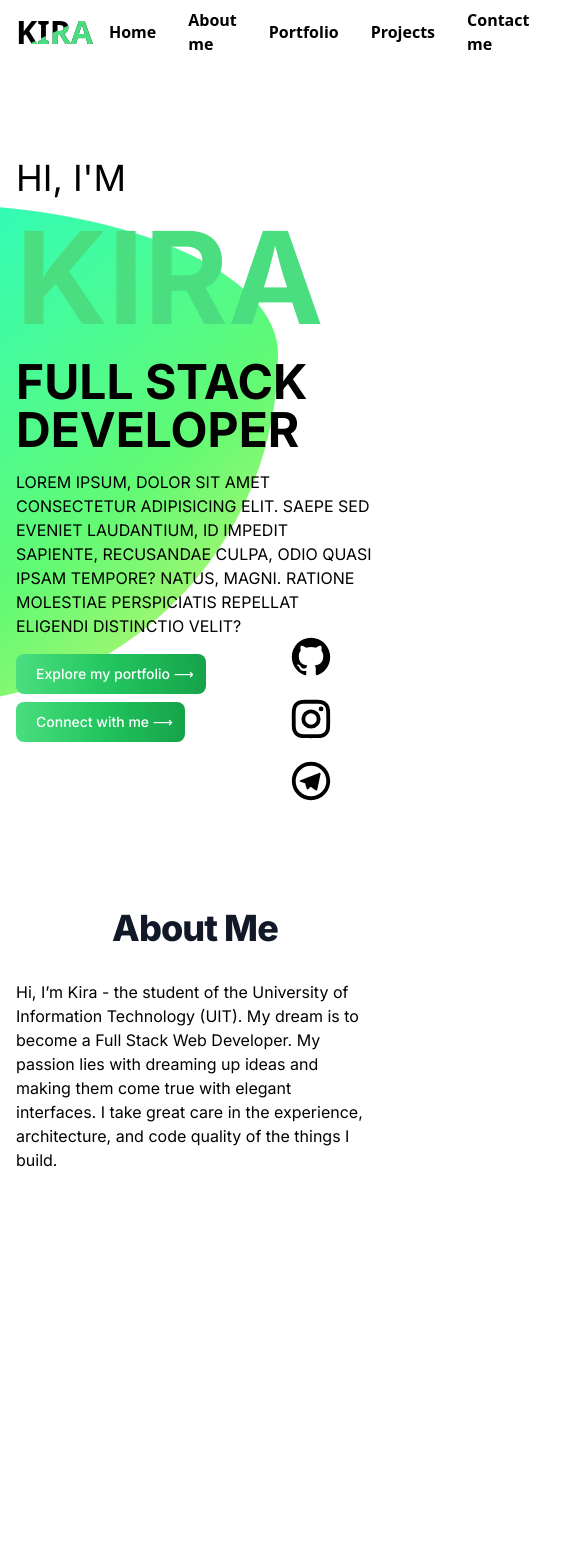
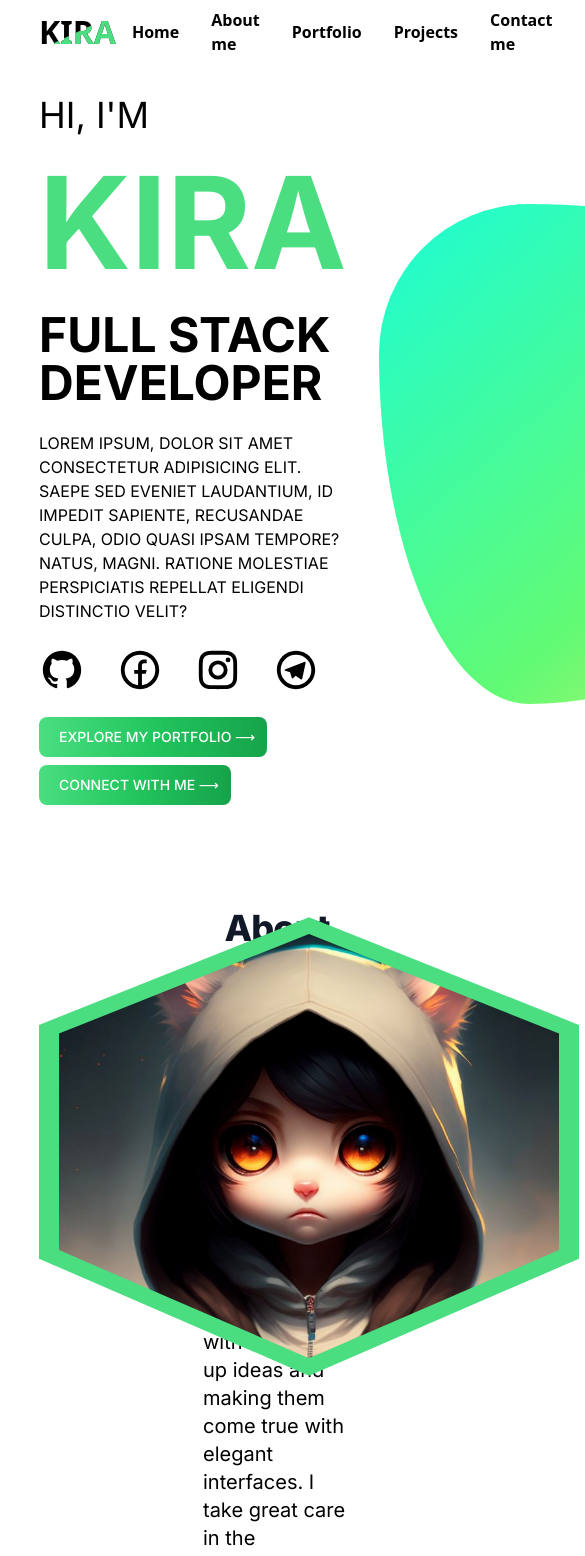
Before and after one commit to Kira-UIT/portfolio, a Next.js app: page / in a window 390 px wide. Shown: the top 1556 px of the page, 585 px wide, since content can reach past the window. Built offline with nearby package versions, Linux system fonts and the light colour scheme.

Commit message:
[Add]. Implement scroll to top

```diff
--- a/src/components/AboutMe/AboutMe.tsx
+++ b/src/components/AboutMe/AboutMe.tsx
@@ -1,19 +1,27 @@
-import React, { FC } from "react";
+import Image from "next/image";
+import { FC } from "react";
 
 const AboutMe: FC = () => {
   return (
-    <div id="about-me" className="min-h-screen pt-16">
-      <h2 className="mb-8 text-center text-4xl font-extrabold tracking-tight text-gray-900 dark:text-white">
-        About Me
-      </h2>
-      <div className="grid grid-cols-1 gap-4">
-        <article>
-          Hi, I&rsquo;m Kira - the student of the University of Information
-          Technology (UIT). My dream is to become a Full Stack Web Developer. My
-          passion lies with dreaming up ideas and making them come true with
-          elegant interfaces. I take great care in the experience, architecture,
-          and code quality of the things I build.
-        </article>
+    <div id="about-me" className="flex min-h-screen items-center pt-16">
+      <div className="grid h-full grid-cols-2 gap-4">
+        <div className="hexagon flex items-center">
+          <div className="hexagon-background">
+            <Image src="/avatar.png" alt="" width={500} height={500} />
+          </div>
+        </div>
+        <div>
+          <h2 className="mb-8 text-center text-4xl font-extrabold tracking-tight text-gray-900 dark:text-white">
+            About Me
+          </h2>
+          <article className="text-xl">
+            Hi, I&rsquo;m Kira - the student of the University of Information
+            Technology (UIT). My dream is to become a Full Stack Web Developer.
+            My passion lies with dreaming up ideas and making them come true
+            with elegant interfaces. I take great care in the experience,
+            architecture, and code quality of the things I build.
+          </article>
+        </div>
       </div>
     </div>
   );
--- a/src/components/Banner/Banner.tsx
+++ b/src/components/Banner/Banner.tsx
@@ -1,13 +1,13 @@
 import Link from "next/link";
-import React, { FC } from "react";
+import { FC } from "react";
 
 const Banner: FC = () => {
   return (
     <div
       id="banner"
-      className="banner relative flex w-full items-center justify-between"
+      className="banner relative flex w-full items-center justify-between gap-8"
     >
-      <div className="absolute top-1/2 z-10 -translate-y-1/2 space-y-4 uppercase">
+      <div className=" z-10 space-y-6 uppercase">
         <h2 className="text-4xl">Hi, I&apos;m</h2>
         <h2 className="text-9xl font-bold text-green-400">Kira</h2>
         <h3 className="text-5xl font-bold">Full Stack Developer</h3>
@@ -17,25 +17,7 @@ const Banner: FC = () => {
           ipsam tempore? Natus, magni. Ratione molestiae perspiciatis repellat
           eligendi distinctio velit?
         </p>
-        <div>
-          <button
-            type="button"
-            className="mb-2 mr-2 rounded-lg bg-gradient-to-r from-green-400 via-green-500 to-green-600 py-2.5 pl-5 pr-3 text-center text-sm font-medium text-white hover:bg-gradient-to-br focus:outline-none focus:ring-4 focus:ring-green-300 dark:focus:ring-green-800"
-          >
-            Explore my portfolio &#x27F6;
-          </button>
-          <button
-            type="button"
-            className="mb-2 mr-2 rounded-lg bg-gradient-to-r from-green-400 via-green-500 to-green-600 py-2.5 pl-5 pr-3 text-center text-sm font-medium text-white hover:bg-gradient-to-br focus:outline-none focus:ring-4 focus:ring-green-300 dark:focus:ring-green-800"
-          >
-            Connect with me &#x27F6;
-          </button>
-        </div>
-      </div>
-      <div className="absolute right-24">
-        <div className="fancy-border ml-auto" />
-      </div>
-      <div className="absolute bottom-10 right-10 flex flex-col gap-4">
+        <div className="flex gap-8">
           <Link href="https://github.com/" target="_blank">
             <svg
               width="46"
@@ -45,6 +27,17 @@ const Banner: FC = () => {
               xmlns="http://www.w3.org/2000/svg"
             >
               <path d="M12 2C6.475 2 2 6.475 2 12a9.994 9.994 0 0 0 6.838 9.488c.5.087.687-.213.687-.476 0-.237-.013-1.024-.013-1.862-2.512.463-3.162-.612-3.362-1.175-.113-.288-.6-1.175-1.025-1.413-.35-.187-.85-.65-.013-.662.788-.013 1.35.725 1.538 1.025.9 1.512 2.338 1.087 2.912.825.088-.65.35-1.087.638-1.337-2.225-.25-4.55-1.113-4.55-4.938 0-1.088.387-1.987 1.025-2.688-.1-.25-.45-1.275.1-2.65 0 0 .837-.262 2.75 1.026a9.28 9.28 0 0 1 2.5-.338c.85 0 1.7.112 2.5.337 1.912-1.3 2.75-1.024 2.75-1.024.55 1.375.2 2.4.1 2.65.637.7 1.025 1.587 1.025 2.687 0 3.838-2.337 4.688-4.562 4.938.362.312.675.912.675 1.85 0 1.337-.013 2.412-.013 2.75 0 .262.188.574.688.474A10.016 10.016 0 0 0 22 12c0-5.525-4.475-10-10-10Z"></path>
+            </svg>
+          </Link>
+          <Link href="https://facebook.com/" target="_blank">
+            <svg
+              width="46"
+              height="46"
+              fill="currentColor"
+              viewBox="0 0 24 24"
+              xmlns="http://www.w3.org/2000/svg"
+            >
+              <path d="M13 19.938A8.001 8.001 0 0 0 12 4a8 8 0 0 0-1 15.938V14H9v-2h2v-1.654c0-1.337.14-1.822.4-2.311A2.72 2.72 0 0 1 12.536 6.9c.382-.205.857-.328 1.687-.381.329-.021.755.005 1.278.08v1.9H15c-.917 0-1.296.043-1.522.164a.727.727 0 0 0-.314.314c-.12.226-.164.45-.164 1.368V12h2.5l-.5 2h-2v5.938ZM12 22C6.477 22 2 17.523 2 12S6.477 2 12 2s10 4.477 10 10-4.477 10-10 10Z"></path>
             </svg>
           </Link>
           <Link href="https://www.instagram.com/" target="_blank">
@@ -70,6 +63,24 @@ const Banner: FC = () => {
             </svg>
           </Link>
         </div>
+        <div>
+          <Link
+            href="#portfolio"
+            className="mb-2 mr-2 inline-flex items-center rounded-lg bg-gradient-to-r from-green-400 via-green-500 to-green-600 py-2.5 pl-5 pr-3 text-center text-sm font-medium text-white hover:bg-gradient-to-br focus:outline-none focus:ring-4 focus:ring-green-300 dark:focus:ring-green-800"
+          >
+            Explore my portfolio &#x27F6;
+          </Link>
+          <Link
+            href="#contact-me"
+            className="mb-2 mr-2 inline-flex items-center rounded-lg bg-gradient-to-r from-green-400 via-green-500 to-green-600 py-2.5 pl-5 pr-3 text-center text-sm font-medium text-white hover:bg-gradient-to-br focus:outline-none focus:ring-4 focus:ring-green-300 dark:focus:ring-green-800"
+          >
+            Connect with me &#x27F6;
+          </Link>
+        </div>
+      </div>
+      <div className="">
+        <div className="fancy-border ml-auto" />
+      </div>
     </div>
   );
 };
--- a/src/components/Card/Card.tsx
+++ b/src/components/Card/Card.tsx
@@ -25,8 +25,8 @@ const Card: FC<IProjectProps> = (props: IProjectProps) => {
           {description}
         </p>
         <Link
-          href="#"
-          className="inline-flex items-center rounded-lg bg-green-700 px-3 py-2 text-center text-sm font-medium text-white hover:bg-green-800 focus:outline-none focus:ring-4 focus:ring-green-300 dark:bg-green-600 dark:hover:bg-green-700 dark:focus:ring-green-800"
+          href="#portfolio"
+          className="mb-2 mr-2 inline-flex items-center rounded-lg bg-gradient-to-r from-green-400 via-green-500 to-green-600 py-2.5 pl-5 pr-3 text-center text-sm font-medium text-white hover:bg-gradient-to-br focus:outline-none focus:ring-4 focus:ring-green-300 dark:focus:ring-green-800"
         >
           Read more
           <svg
@@ -37,9 +37,9 @@ const Card: FC<IProjectProps> = (props: IProjectProps) => {
             xmlns="http://www.w3.org/2000/svg"
           >
             <path
-              fill-rule="evenodd"
+              fillRule="evenodd"
               d="M10.293 3.293a1 1 0 011.414 0l6 6a1 1 0 010 1.414l-6 6a1 1 0 01-1.414-1.414L14.586 11H3a1 1 0 110-2h11.586l-4.293-4.293a1 1 0 010-1.414z"
-              clip-rule="evenodd"
+              clipRule="evenodd"
             ></path>
           </svg>
         </Link>
--- /dev/null
+++ b/src/components/Footer/Footer.tsx
@@ -0,0 +1,11 @@
+import React, { FC } from "react";
+
+const Footer: FC = () => {
+  return (
+    <footer className="flex h-16 items-center bg-neutral-800 px-[10%]">
+      Copyright © 2023 by Kira | All rights reserved.
+    </footer>
+  );
+};
+
+export default Footer;
--- a/src/components/Header/Header.tsx
+++ b/src/components/Header/Header.tsx
@@ -4,7 +4,7 @@ import { Logo } from "@/components";
 
 const Header: FC = () => {
   return (
-    <header className="fixed left-0 right-0 top-0 z-50 flex h-16 w-full items-center px-4 backdrop-blur-md md:px-6 lg:px-10">
+    <header className="fixed left-0 right-0 top-0 z-50 flex h-16 w-full items-center px-[10%] backdrop-blur-md">
       <Link href="/" className="group text-3xl font-bold">
         <Logo />
       </Link>
--- a/src/components/Project/Project.tsx
+++ b/src/components/Project/Project.tsx
@@ -5,7 +5,7 @@ const Project: FC = (props) => {
   return (
     <div id="projects" className="min-h-screen pt-16">
       <h2 className="mb-8 text-center text-4xl font-extrabold tracking-tight text-gray-900 dark:text-white">
-        Projects
+        Latest Projects
       </h2>
       <p className="mb-8 text-center font-light text-gray-500 dark:text-gray-400 sm:text-xl lg:mb-16">
         My projects I&rsquo;ve worked on.
--- /dev/null
+++ b/src/components/ScrollToTop/ScrollToTop.tsx
@@ -0,0 +1,53 @@
+import { FC, useEffect, useState } from "react";
+
+interface IScrollToTopProps {
+  top?: number;
+}
+
+const ScrollToTop: FC<IScrollToTopProps> = (props) => {
+  const { top = 20 } = props;
+  const [visible, setVisible] = useState<boolean>(false);
+
+  const scrollToTopHandler = () => {
+    window.scrollTo({ top: 0, left: 0, behavior: "smooth" });
+  };
+
+  useEffect(() => {
+    const onScroll = () => {
+      setVisible(document.documentElement.scrollTop >= top);
+    };
+    onScroll();
+    document.addEventListener("scroll", onScroll);
+    return () => document.removeEventListener("scroll", onScroll);
+  }, [top]);
+
+  return (
+    <div className={`${visible ? "fixed" : "hidden"} bottom-12 right-12`}>
+      <div className="flex items-center justify-center">
+        <button
+          onClick={scrollToTopHandler}
+          className="rounded-lg bg-gradient-to-r from-green-400 via-green-500 to-green-600 p-2.5 text-center text-sm font-medium text-white hover:bg-gradient-to-br"
+        >
+          <svg
+            width="32"
+            height="32"
+            fill="none"
+            stroke="currentColor"
+            strokeLinecap="round"
+            strokeLinejoin="round"
+            strokeWidth="2"
+            viewBox="0 0 24 24"
+            xmlns="http://www.w3.org/2000/svg"
+          >
+            <path d="M12 10v10"></path>
+            <path d="m12 10 4 4"></path>
+            <path d="m12 10-4 4"></path>
+            <path d="M4 4h16"></path>
+          </svg>
+        </button>
+      </div>
+    </div>
+  );
+};
+
+export default ScrollToTop;
--- a/src/components/index.ts
+++ b/src/components/index.ts
@@ -6,3 +6,5 @@ export { default as Header } from "./Header/Header";
 export { default as Logo } from "./Logo/Logo";
 export { default as Portfolio } from "./Portfolio/Portfolio";
 export { default as Project } from "./Project/Project";
+export { default as Footer } from "./Footer/Footer";
+export { default as ScrollToTop } from "./ScrollToTop/ScrollToTop";
--- a/src/pages/index.tsx
+++ b/src/pages/index.tsx
@@ -2,20 +2,26 @@ import {
   AboutMe,
   Banner,
   ContactMe,
+  Footer,
   Header,
   Portfolio,
   Project,
+  ScrollToTop,
 } from "@/components";
 import { Inter } from "next/font/google";
+import Head from "next/head";
 
 const inter = Inter({ subsets: ["latin"] });
 
 export default function Home() {
   return (
-    <div className="px-4 md:px-6 lg:px-10">
+    <>
+      <Head>
+        <title>Kira | Fullstack Developer</title>
+      </Head>
       <Header />
       <main
-        className={`z-10 mt-16 flex min-h-screen flex-col ${inter.className}`}
+        className={`z-10 mt-16 flex min-h-screen flex-col px-[10%] ${inter.className}`}
       >
         <Banner />
         <AboutMe />
@@ -23,6 +29,8 @@ export default function Home() {
         <Project />
         <ContactMe />
       </main>
-    </div>
+      <ScrollToTop />
+      <Footer />
+    </>
   );
 }
--- a/src/styles/globals.css
+++ b/src/styles/globals.css
@@ -92,3 +92,39 @@ body {
   top: 50%;
   clip-path: polygon(100% 0, 0% 100%, 100% 100%);
 }
+
+.hexagon {
+  width: 540px;
+  height: 467.64px;
+  display: flex;
+  align-items: center;
+  justify-content: center;
+  margin: 0 auto;
+  background: rgb(74, 222, 128);
+  clip-path: polygon(50% 2%, 100% 25%, 100% 75%, 50% 100%, 0 75%, 0 25%);
+  -webkit-clip-path: polygon(
+    50% 2%,
+    100% 25%,
+    100% 75%,
+    50% 100%,
+    0 75%,
+    0 25%
+  );
+  -moz-clip-path: polygon(50% 2%, 100% 25%, 100% 75%, 50% 100%, 0 75%, 0 25%);
+}
+
+.hexagon-background {
+  background-color: white;
+  width: 500px;
+  height: 433px;
+  clip-path: polygon(50% 2%, 100% 25%, 100% 75%, 50% 100%, 0 75%, 0 25%);
+  -webkit-clip-path: polygon(
+    50% 2%,
+    100% 25%,
+    100% 75%,
+    50% 100%,
+    0 75%,
+    0 25%
+  );
+  -moz-clip-path: polygon(50% 2%, 100% 25%, 100% 75%, 50% 100%, 0 75%, 0 25%);
+}
```
Also changed, not shown: public/avatar.png (added). Lines whose indentation alone changed are shown as unchanged.
